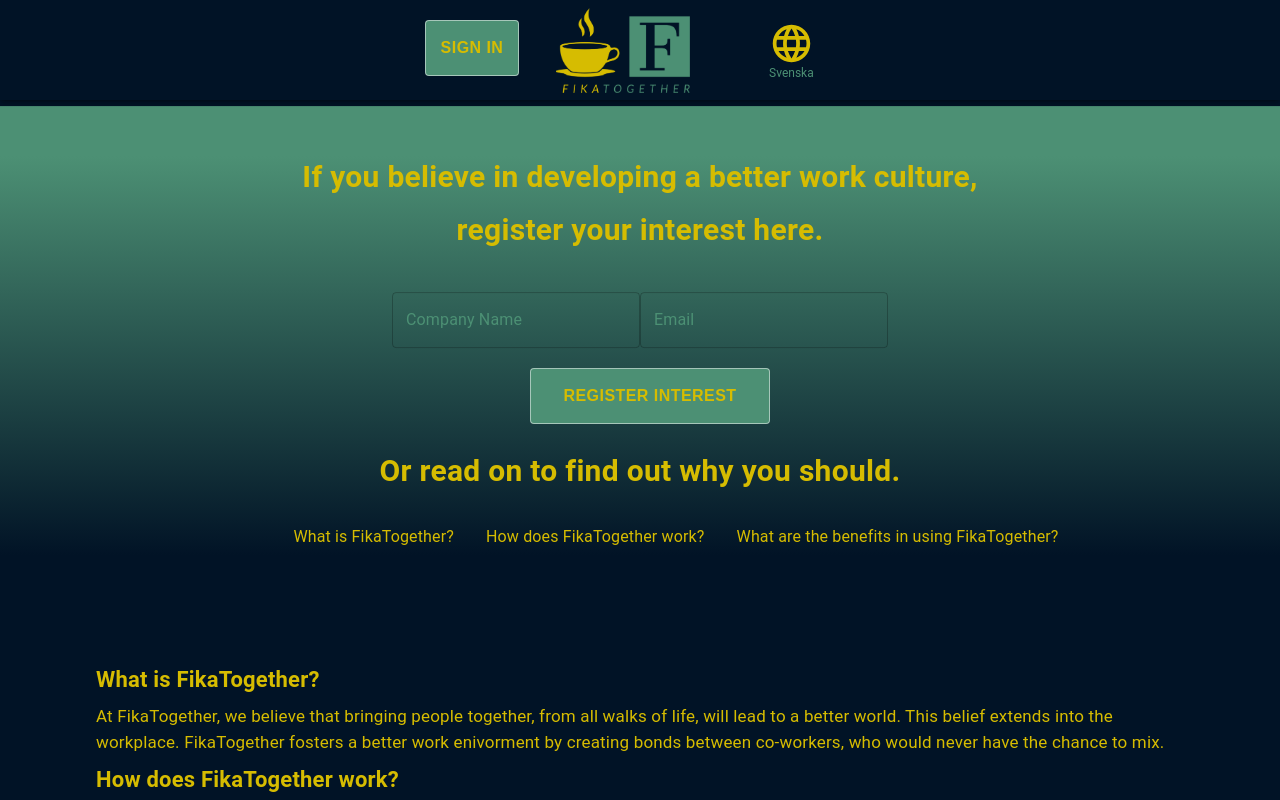
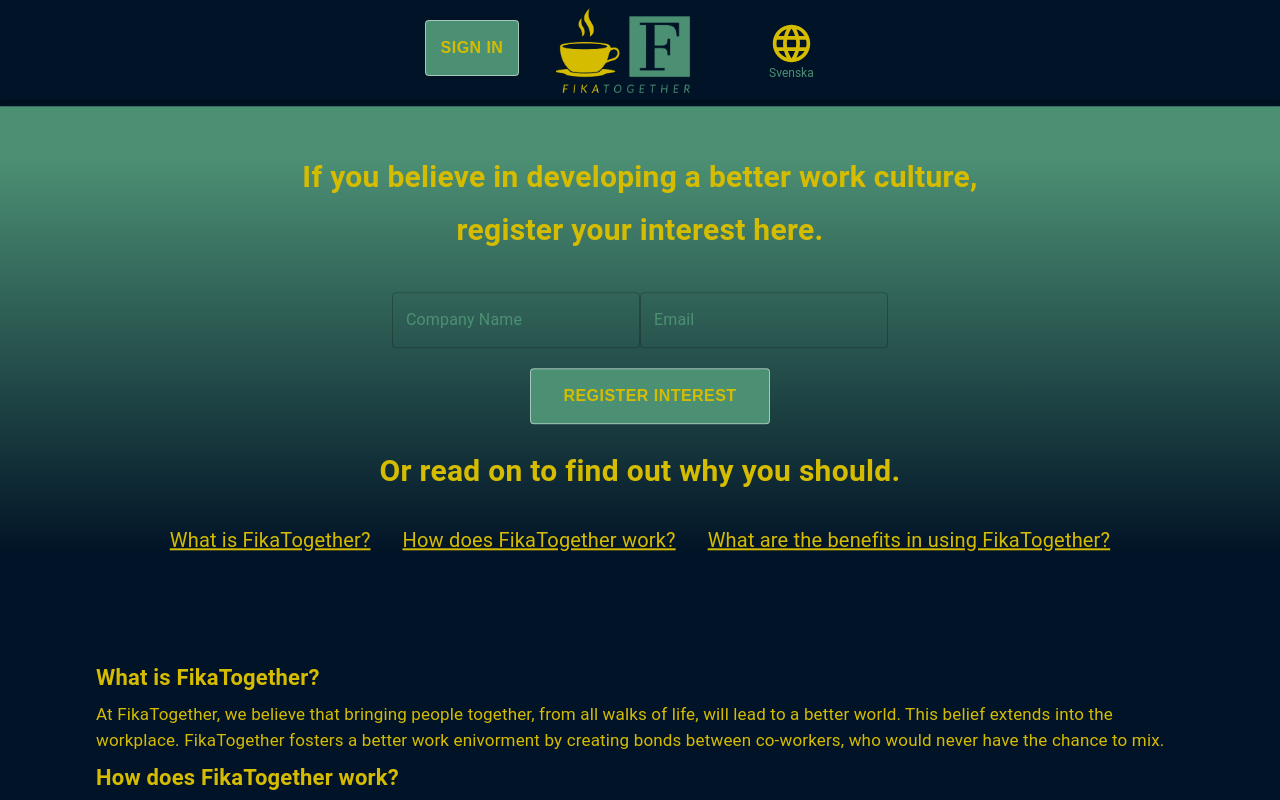
Before and after one commit to CraftAcademy/FikaTogether-Admin, a React (Create React App) app: page / in a window 1280 px wide. Shown: the top 800 px of the page. Built offline with nearby package versions, Linux system fonts and the light colour scheme; what j-tockauth would draw is missing.

Commit message:
styles section name links

```diff
--- a/src/components/AddParticipantModal.jsx
+++ b/src/components/AddParticipantModal.jsx
@@ -129,8 +129,6 @@
             sx={{
               backgroundColor: "#4C9074",
               m: 2,
-              color: "inherit",
-              textDecoration: "inherit",
             }}
           >
             {t("addsParticipantBtn")}
--- a/src/components/ParticipantList.jsx
+++ b/src/components/ParticipantList.jsx
@@ -65,8 +65,6 @@
         sx={{
           backgroundColor: "#4C9074",
           m: 5,
-          color: "inherit",
-          textDecoration: "inherit",
         }}
         onClick={() => setOpen(true)}
       >
--- a/src/components/welcomeView/AboutSection.jsx
+++ b/src/components/welcomeView/AboutSection.jsx
@@ -5,7 +5,6 @@
 
 
 const AboutSection = () => {
-
   const header = {
     fontSize: 22,
     m: 1,
--- a/src/components/welcomeView/SectionNames.jsx
+++ b/src/components/welcomeView/SectionNames.jsx
@@ -1,16 +1,25 @@
 import React from "react";
 import { sections } from "./data/sections";
-import { Box } from "@mui/material";
+import { Box, Typography } from "@mui/material";
 import { Link } from "react-scroll";
+import { useMediaQuery } from "react-responsive";
 
 const SectionNames = () => {
+  const isTabletOrMobile = useMediaQuery({ query: "(max-width: 675px)" });
+
+  const header = {
+    m: "1rem",
+    fontSize: 20,
+    textDecorationLine: 'underline'
+  };
+
   let headers = sections.map((section) => {
     return (
-      <li key={section.header}>
+      <Typography sx={header} key={section.header}>
         <Link to={section.category} spy={true} smooth={true}>
           {section.header}
         </Link>{" "}
-      </li>
+      </Typography>
     );
   });
 
@@ -20,8 +29,13 @@
         display: "flex",
         justifyContent: "center",
       }}
+      data-cy="section-headers"
     >
-      <ul data-cy="section-headers">{headers}</ul>
+      {!isTabletOrMobile ? (
+         headers
+      ) : (
+        <ul >{headers}</ul>
+      )}
     </Box>
   );
 };
--- a/src/index.css
+++ b/src/index.css
@@ -30,11 +30,4 @@
 
 ul {
   list-style: none;
-  margin-bottom: 1.5rem;
 }
-
-ul li {
-  cursor: pointer;
-  display: inline-block;
-  margin-left: 2rem;
-}
```
Also changed, not shown: 1 other file (tests, documents, lock files or other folders).
